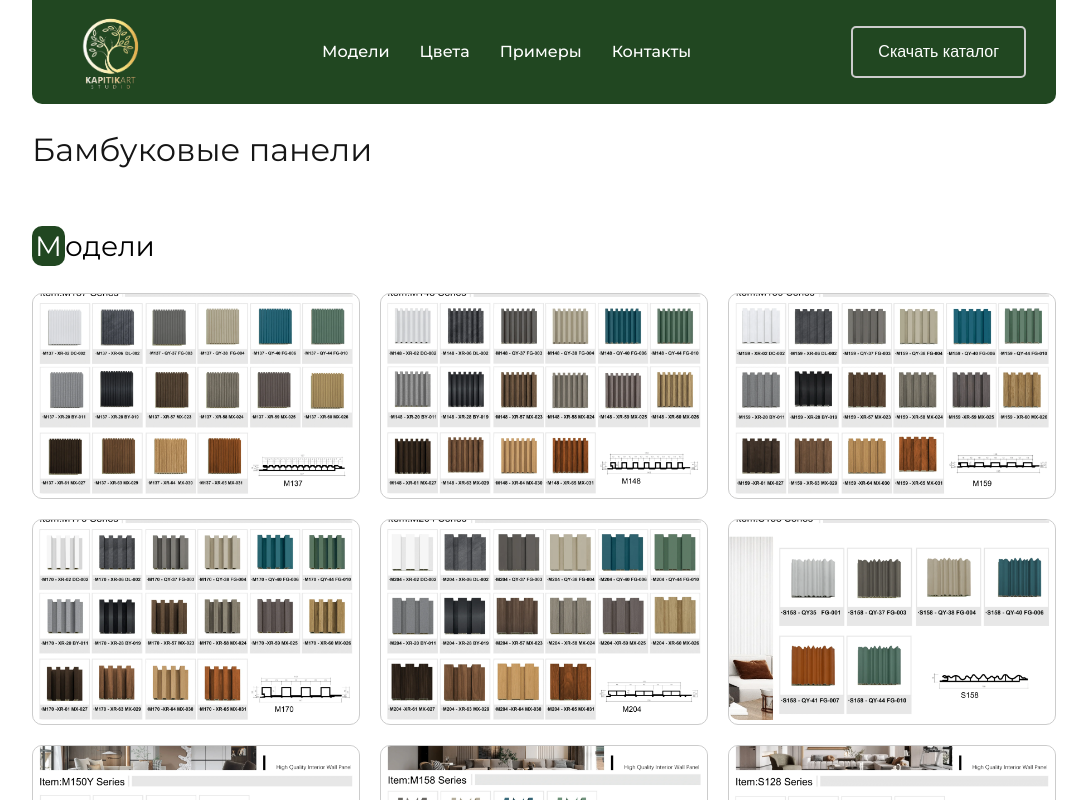
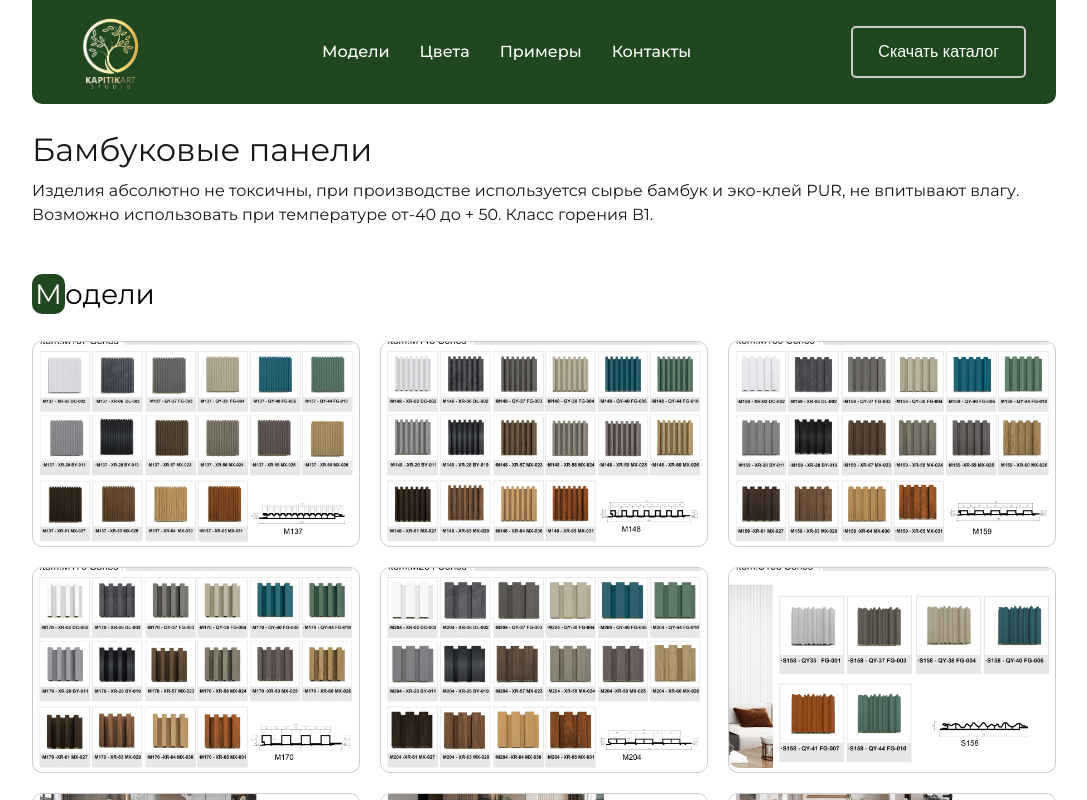
Before and after one commit to UmarXLE/furniture-project-new, a Next.js app: page /bamboo in a window 1280 px wide. Shown: the top 800 px of the page, without its empty margins (96-1183 px from the left). Built offline with nearby package versions, Linux system fonts and the light colour scheme.

Commit message:
added components descriptions

```diff
--- a/src/app/(more)/acoustic/page.jsx
+++ b/src/app/(more)/acoustic/page.jsx
@@ -6,11 +6,13 @@ import Title from '@/ui/Title';
 import styled from '@emotion/styled';
 import React from 'react';
 import { colorsAcousticData , exampleAcousticData , modelsAcousticData} from "@/localData/acoustic"
+import Description from '@/components/aditional/Description';
 
 const BambooPage = () => {
     return (
         <Container>
             <Title title="Акустические панели" />
+            <Description text="Изделия абсолютно не токсичны, при производстве используется сырье бамбук и эко-клей PUR, не впитывают влагу. Возможно использовать при температуре от-40 до + 50. Класс горения В1."/>
             <Models data={modelsAcousticData}  />
             <Colors data={colorsAcousticData} />
             <Example data={exampleAcousticData}/>
--- a/src/app/(more)/bamboo/page.jsx
+++ b/src/app/(more)/bamboo/page.jsx
@@ -6,11 +6,13 @@ import Title from '@/ui/Title';
 import Models from '@/components/models/Models';
 import Colors from '@/components/colors/Colors';
 import Example from '@/components/example/Example';
+import Description from '@/components/aditional/Description';
 
 const BambooPage = () => {
     return (
         <Container>
             <Title title="Бамбуковые панели" />
+            <Description text="Изделия абсолютно не токсичны, при производстве используется сырье бамбук и эко-клей PUR, не впитывают влагу. Возможно использовать при температуре от-40 до + 50. Класс горения В1."/>
             <Models data={bambooModelsData}  />
             <Colors data={bambooColorData} />
             <Example data={bambooExampleData}/>
--- /dev/null
+++ b/src/components/aditional/Description.jsx
@@ -0,0 +1,20 @@
+"use client"
+import styled from '@emotion/styled';
+import React from 'react';
+
+const Description = ({text}) => {
+    return (
+        <DescriptionStyled data-aos="fade-right" data-aos-duration="1200" data-aos-once="true">
+            {text}
+        </DescriptionStyled>
+    );
+};
+
+export default Description;
+
+const DescriptionStyled = styled("p")`
+    font-size: 16px;
+    color: var(--black);
+    font-weight: 400;
+    line-height: 150%;
+`
```
